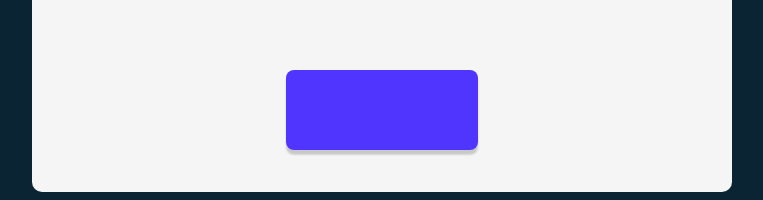
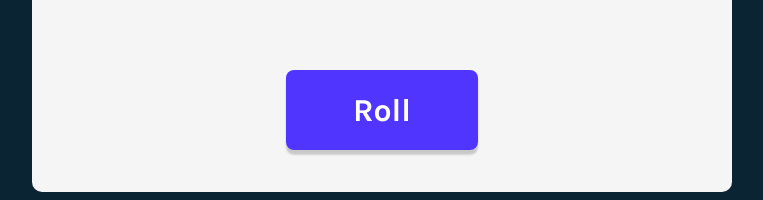
Before and after one commit to lorenzoaniel/tenzies-app, a React (Create React App) app: page / in a window 1280 px wide. Shown: the part 558-758 px from the top of the page, without its empty margins (258-1021 px from the left). Built offline with nearby package versions, Linux system fonts and the light colour scheme.

Commit message:
css logic updates based on rollState and added rollDiceClick prop
rollState prop is in charge of conditional css on font-size in order to fit "Restart Game" within button

rollDiceClick prop essentially runs calculateTenzie and changeRollState on App component

```diff
--- a/src/Components/Roll.js
+++ b/src/Components/Roll.js
@@ -19,13 +19,20 @@ const Button = styled.button`
     font-family: 'Karla';
     font-style: normal;
     font-weight: 700;
-    font-size: 2.5rem;
+    font-size: ${props => props.rollState ? "2.5rem" : "2.0rem"};
     color: #FFFFFF;
 `;
 
 const Roll = (props) => {
     return (
-            <Button className={"Roll"}>{props.buttonLabel}</Button>
+            <Button
+                className={"Roll"}
+                onClick={props.rollDiceClick}
+            >
+                {
+                    props.rollState ? "Roll" : "Restart Game"
+                }
+            </Button>
     );
 }
 
```
